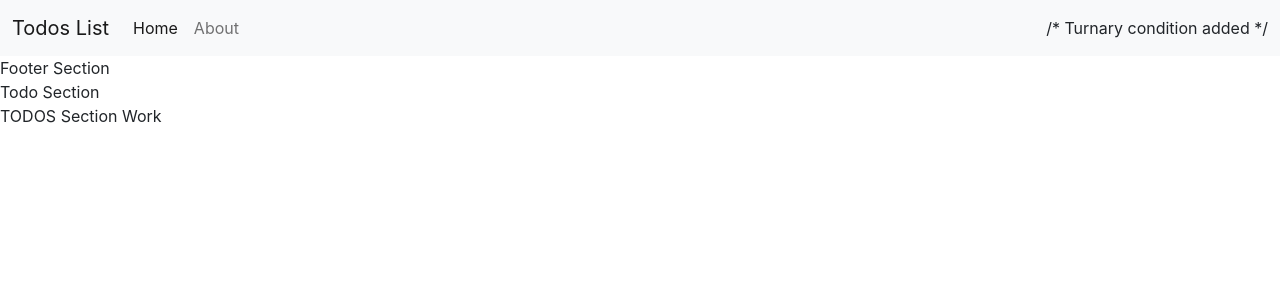
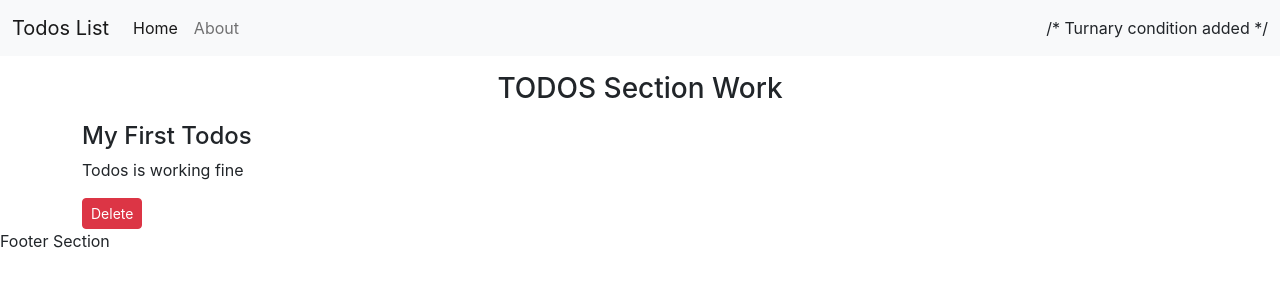
Before and after one commit to imsanjeev1/ReactAppProject, a React (Create React App) app in the folder todos-list/: page / in a window 1280 px wide. Shown: the top 300 px of the page. Built offline with nearby package versions, Linux system fonts and the light colour scheme.

Commit message:
Static Todo data added in App file and fetch one record in Page

```diff
--- a/todos-list/src/App.js
+++ b/todos-list/src/App.js
@@ -6,12 +6,33 @@ import Todos from './Component/Todos';
 
 
 function App() {
+    let todos=[
+        {
+            id:1,
+            title:  "My First Todos",
+            desc:  "Todos is working fine"
+
+        },
+         {
+            id:2,
+            title: "My second Todos",
+            desc: "Todos is working fine"
+
+        },
+         {
+            id:3,
+            title: "My third Todos",
+            desc: "Todos is working fine"
+
+        },
+
+    ]
   return (
       <>
     <Header title="Todos List" searchBar={false}/>
-    <Footer/>
-    <Todo/>
-    <Todos/>
+    <Todos todos={todos}/>
+     <Footer/>
+
       </>
   );
 }
--- a/todos-list/src/Component/Todo.js
+++ b/todos-list/src/Component/Todo.js
@@ -1,10 +1,12 @@
 import React from 'react'
 
-export const Todo =()=> {
-
+export const Todo = ({todo})=> {
     return (
-
-        <div>Todo Section</div>
+        <div>
+        <h4>{todo.title}</h4>
+            <p>{todo.desc}</p>
+            <button className="btn btn-sm btn-danger">Delete</button>
+        </div>
 
     )
 }
--- a/todos-list/src/Component/Todos.js
+++ b/todos-list/src/Component/Todos.js
@@ -1,7 +1,10 @@
 import React from 'react'
-
-export default function Footer() {
+import {Todo} from './Todo';
+export default function Todos(props) {
     return (
-        <div>TODOS Section Work</div>
+        <div className="container">
+            <h3 className="text-center my-3">TODOS Section Work</h3>
+            <Todo todo={props.todos[0]}/>
+        </div>
     )
 }
```
